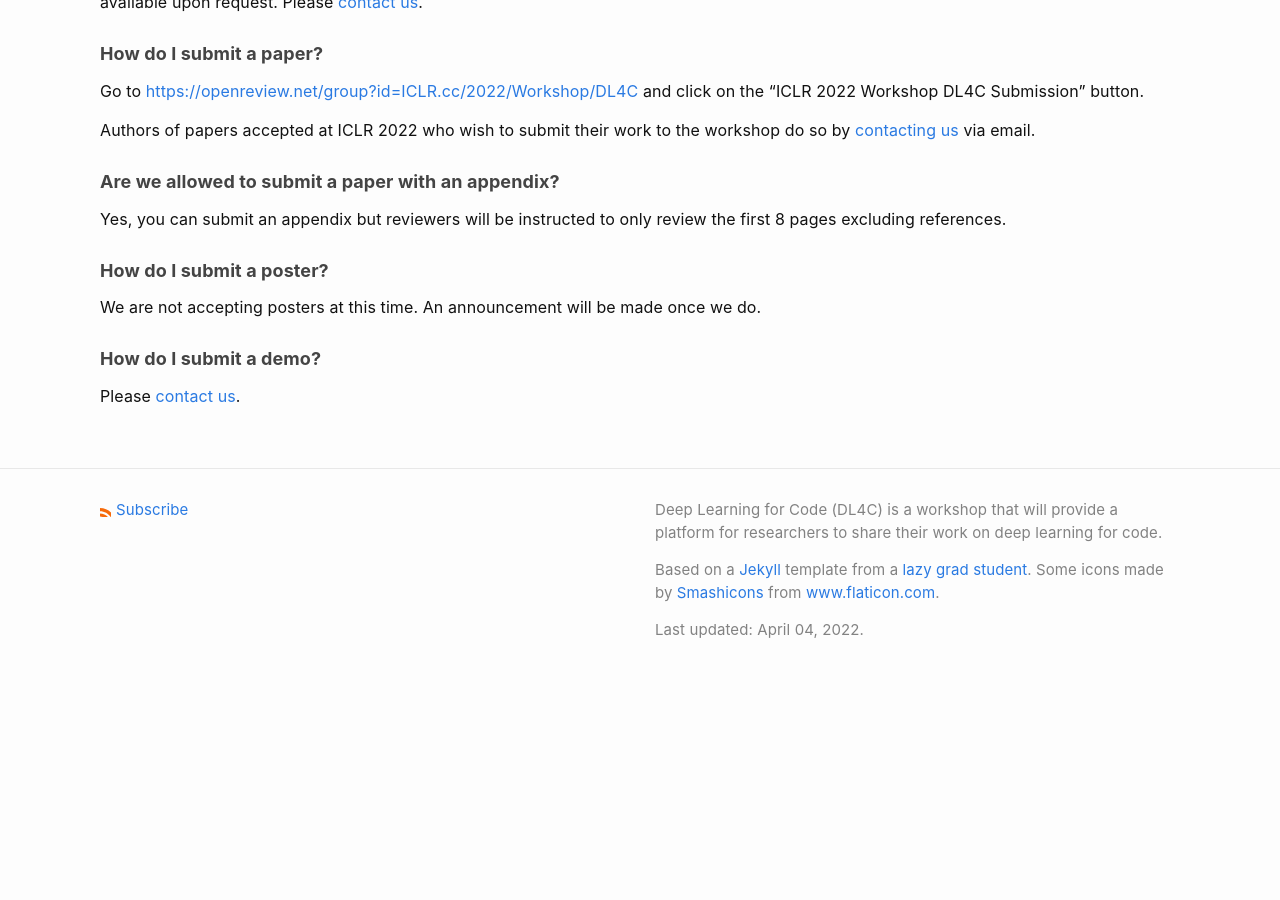
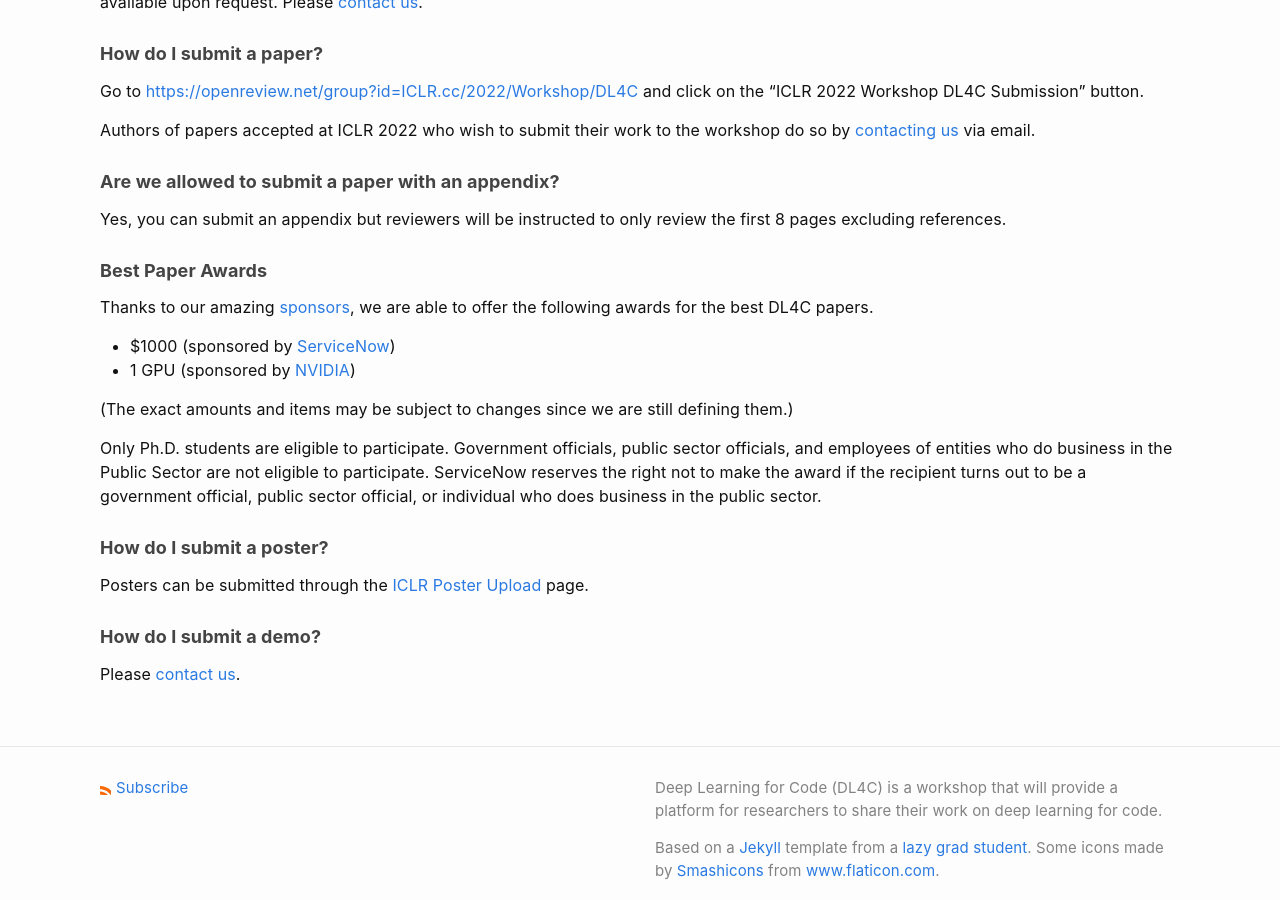
Before and after one commit to SivilTaram/dl4c.github.io, a Jekyll site: the page built from callforpapers.md, in a window 1280 px wide and 900 px high, scrolled down 1667 px. Built offline with Jekyll 4.4.1, drawn with Linux system fonts in a browser that asks for light colours; before the commit the page ends 2354 px from its top, so only the background shows below that.

Commit message:
add sponsors and awards

```diff
--- a/_config.yml
+++ b/_config.yml
@@ -42,6 +42,7 @@ header_pages:
 - papers.md
 - schedule.md
 - callforpapers.md
+- sponsors.md
 - contactus.md
 
 # Specify the name of a file to show as a masthead graphic at the top of each page, instead of a title, here:
--- a/callforpapers.md
+++ b/callforpapers.md
@@ -63,9 +63,20 @@ Authors of papers accepted at ICLR 2022 who wish to submit their work to the wor
 
 Yes, you can submit an appendix but reviewers will be instructed to only review the first 8 pages excluding references.
 
+##### **Best Paper Awards**
+
+Thanks to our amazing [sponsors](/sponsors), we are able to offer the following awards for the best DL4C papers.
+
+* $1000 (sponsored by [ServiceNow](https://www.servicenow.com/))
+* 1 GPU (sponsored by [NVIDIA](https://www.nvidia.com/))
+
+(The exact amounts and items may be subject to changes since we are still defining them.)
+
+Only Ph.D. students are eligible to participate. Government officials, public sector officials, and employees of entities who do business in the Public Sector are not eligible to participate. ServiceNow reserves the right not to make the award if the recipient turns out to be a government official, public sector official, or individual who does business in the public sector.
+
 ##### **How do I submit a poster?**
 
-We are not accepting posters at this time. An announcement will be made once we do.
+Posters can be submitted through the [ICLR Poster Upload](https://iclr.cc/PosterUpload) page.
 
 ##### **How do I submit a demo?**
 
```
Also changed, not shown: sponsors.md (added, +13 -0 lines), assets/img/sponsors/nvidia.png (added), assets/img/sponsors/servicenow.png (added).
